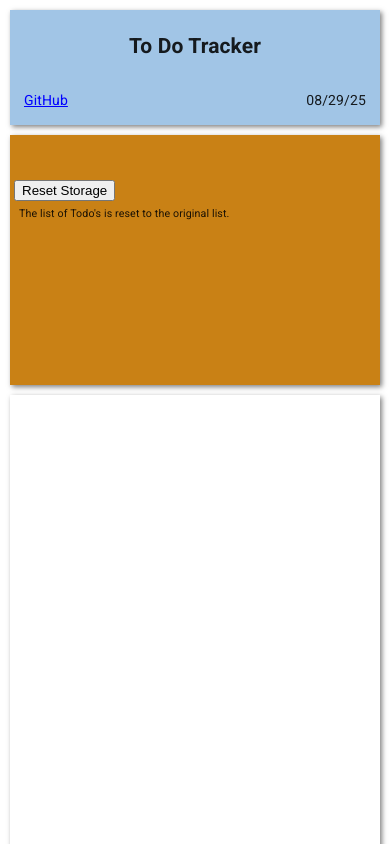
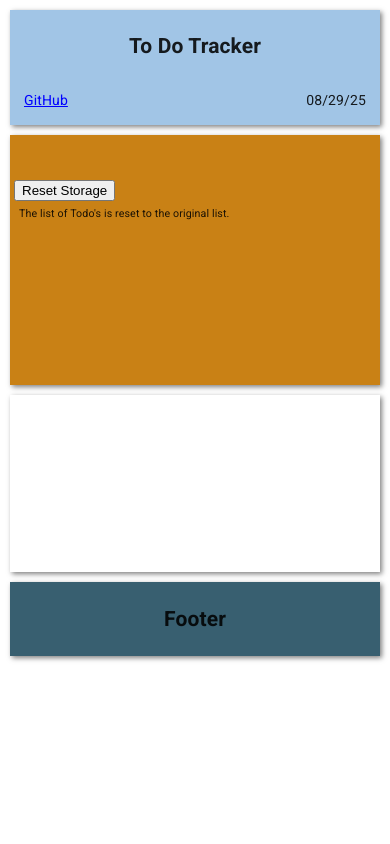
Before and after one commit to bloppo/todo-tracker2, a React (Vite) app: page / in a window 390 px wide. Shown: the top 844 px of the page. Built offline with nearby package versions, Linux system fonts and the light colour scheme.

Commit message:
9th Commit - Styling issues

```diff
--- a/src/index.css
+++ b/src/index.css
@@ -123,7 +123,7 @@ nav {
 
 .home {
     width: 100%;
-    height: 80vh;
+    min-height: 80vh;
 }
 
 .page-not-found {
@@ -288,6 +288,13 @@ nav {
         box-sizing: border-box;
     }
 
+    .home{
+        width: 100%;
+        min-height:20vh;
+        padding: 4px;
+        box-sizing: border-box;
+    }
+
     .footer{
         width: 100%;
         /*max-width:320px;*/
```
